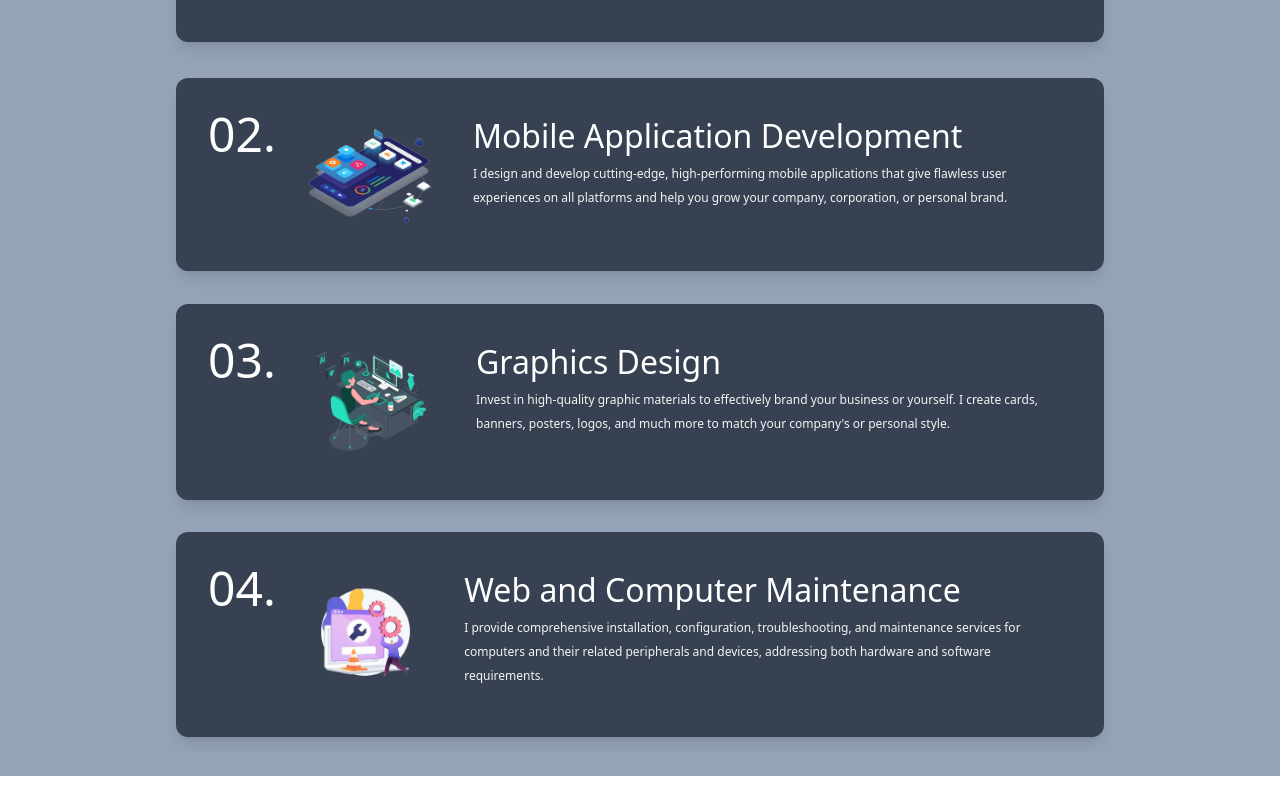
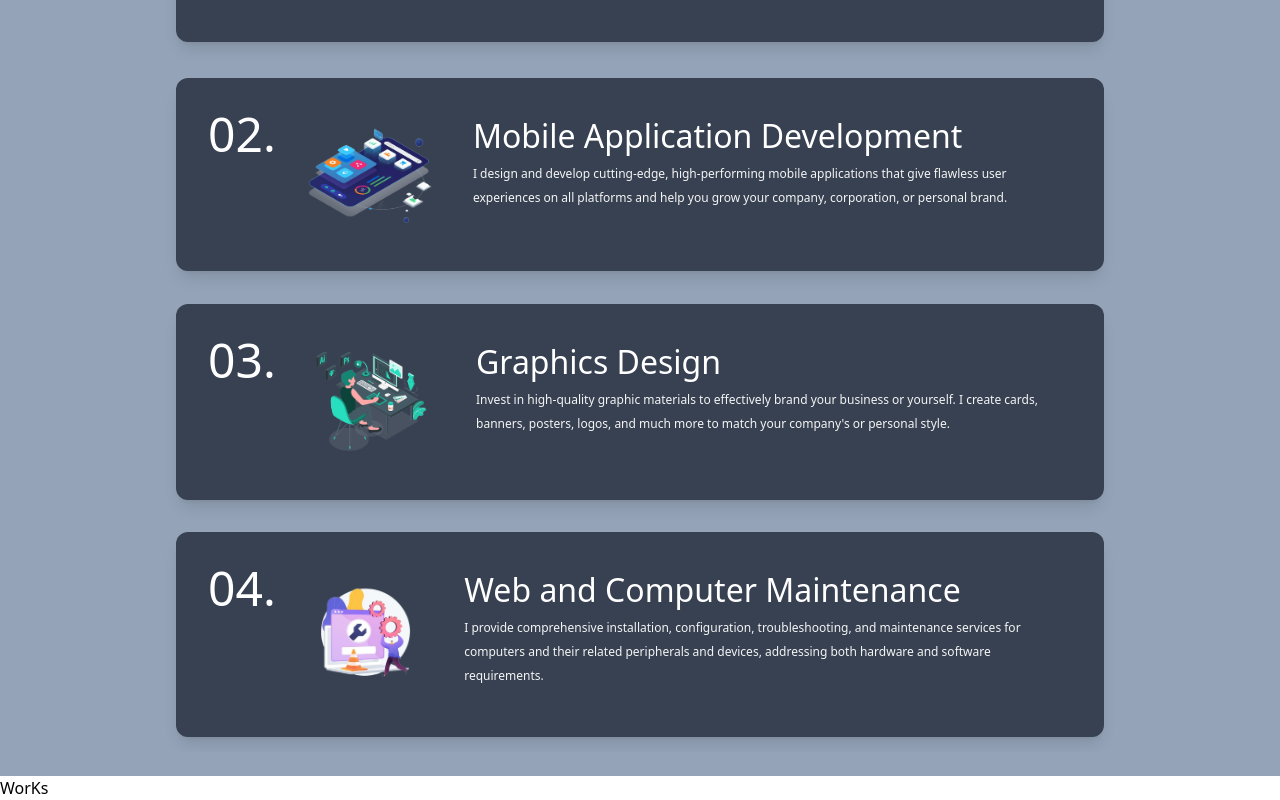
Before and after one commit to AaronBnras/portfolio, a React (Create React App) app: page / in a window 1280 px wide. Shown: the part 1304-2104 px from the top of the page. Before the commit the page ends 2080 px from the top, so only its background shows below. Built offline with nearby package versions, Linux system fonts and the light colour scheme.

Commit message:
initial update

```diff
--- a/src/App.js
+++ b/src/App.js
@@ -2,6 +2,7 @@ import React from 'react';
 import Navbar from './components/Navbar/navbar.js';
 import Intro from './components/Intro/intro.js';
 import Skills from './components/Skills/skills.js';
+import Works from './components/Works/works.js';
 
 function App() {
   return (
@@ -9,6 +10,7 @@ function App() {
       <Navbar />
       <Intro />
       <Skills />
+      <Works />
     </div>
   );
 }
--- a/src/components/Works/works.js
+++ b/src/components/Works/works.js
@@ -0,0 +1,12 @@
+import React from "react";
+import './works.css';
+
+const Works = () => {
+    return(
+        <div className="">
+            WorKs
+        </div>
+    )
+}
+
+export default Works
```
